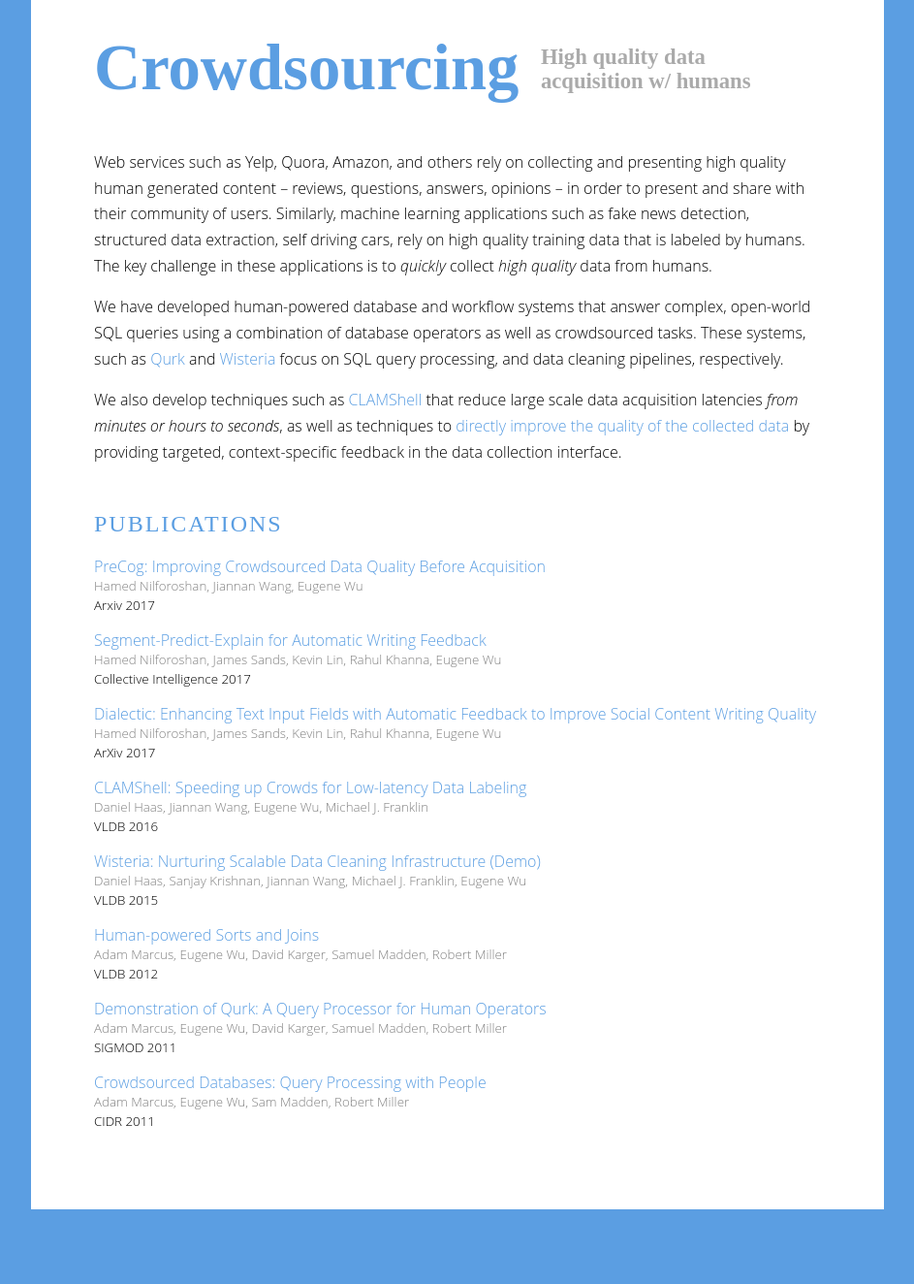
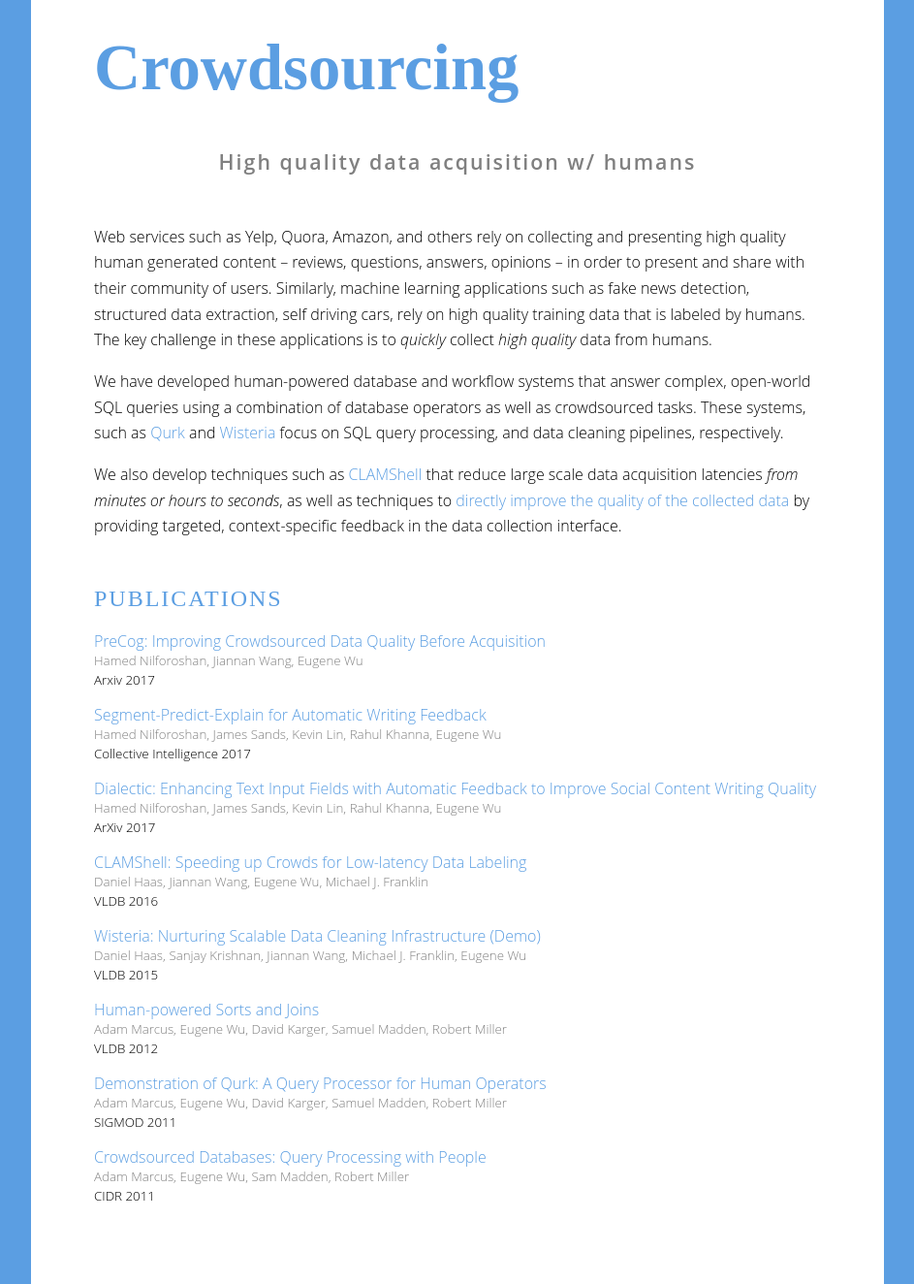
Before and after one commit to cudbg/lab, a Jekyll site: the page built from crowdsourcing.md, in a window 1280 px wide. Shown: the whole page at 97% size, without its empty margins (168-1111 px from the left). Built offline with Jekyll 4.4.1, drawn with Linux system fonts in a browser that asks for light colours; some web fonts are replaced; before the commit the page ends 1247 px from its top, so only the background shows below that.

Commit message:
updated projcet pages

```diff
--- a/_layouts/index.html
+++ b/_layouts/index.html
@@ -17,7 +17,7 @@ The goal of the {{name}} is to dramatically accelerate the democratization of da
 
 
 {% capture join %}
-We are always looking for hard-working, smart, driven students that are excited pushing forward how humans interact with data.   If you are a prospective graduate student or postdoc, [read our application document](http://eugenewu.net/apply.html).  If you are an undergraduate, masters, or potential intern, [please fill out our questionnaire](foo.html).
+We are always looking for hard-working, smart, driven students that are excited pushing forward how humans interact with data.   If you are a prospective graduate student or postdoc, [read our application document](http://eugenewu.net/apply.html).  If you are an undergraduate, masters, or potential intern, [please fill out our questionnaire](https://docs.google.com/forms/d/e/1FAIpQLSdu8EoqLSPd69H1el3OFnc7hedVlYob6z8MYboz2Mrt8f8luw/viewform).
 {% endcapture %}
 
 {% capture contact %}
--- a/crowdsourcing.md
+++ b/crowdsourcing.md
@@ -2,9 +2,15 @@
 layout: project
 color: "#5b9ee2"
 logo: Crowdsourcing
-tagline: High quality data<br/>acquisition w/ humans
+tagline:
 tags: crowd
 ---
+
+<div class="callout">
+High quality data acquisition w/ humans
+</div>
+
+
 
 Web services such as Yelp, Quora, Amazon, and others rely on collecting and presenting high quality human generated content -- reviews, questions, answers, opinions -- in order to present and share with their community of users.  Similarly, machine learning applications such as fake news detection, structured data extraction, self driving cars, rely on high quality training data that is labeled by humans.  The key challenge in these applications is to _quickly_ collect _high quality_ data from humans.
 
```
Also changed, not shown: dvms.md (+2 -1 lines).
